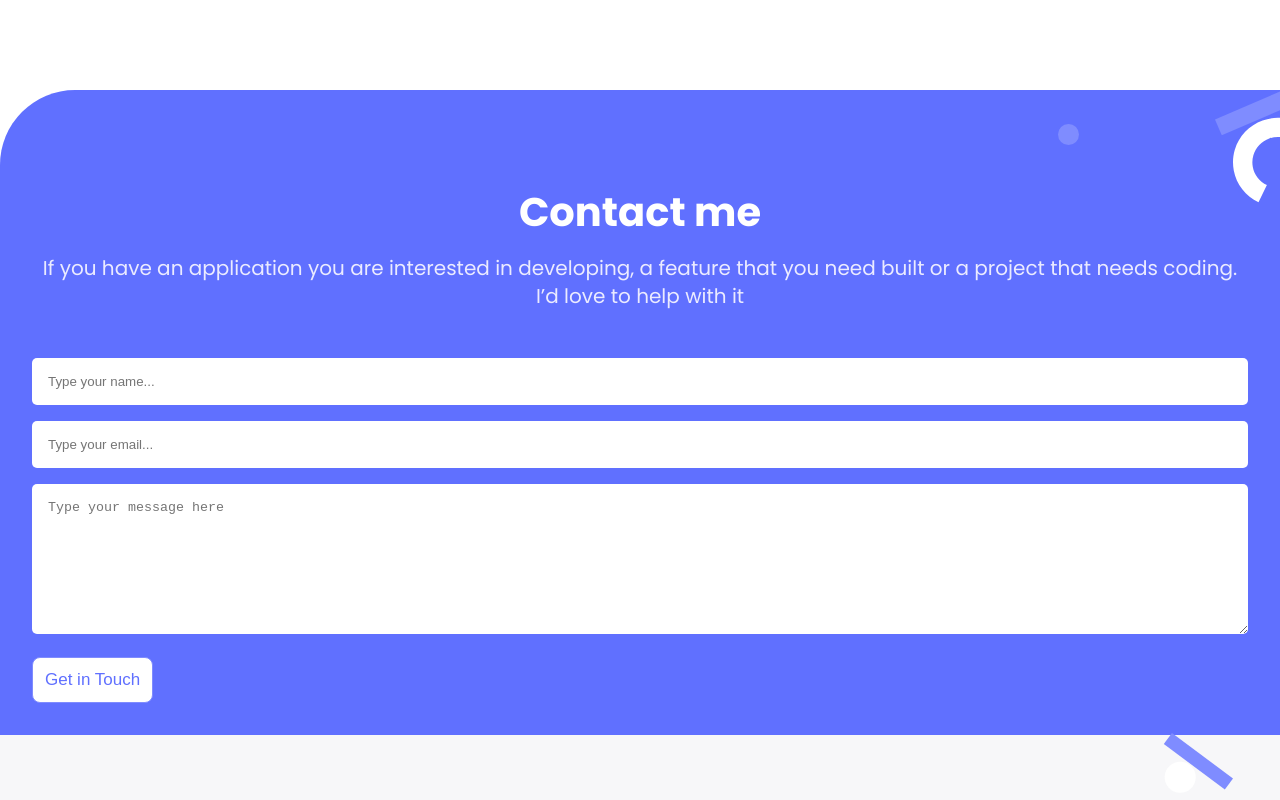
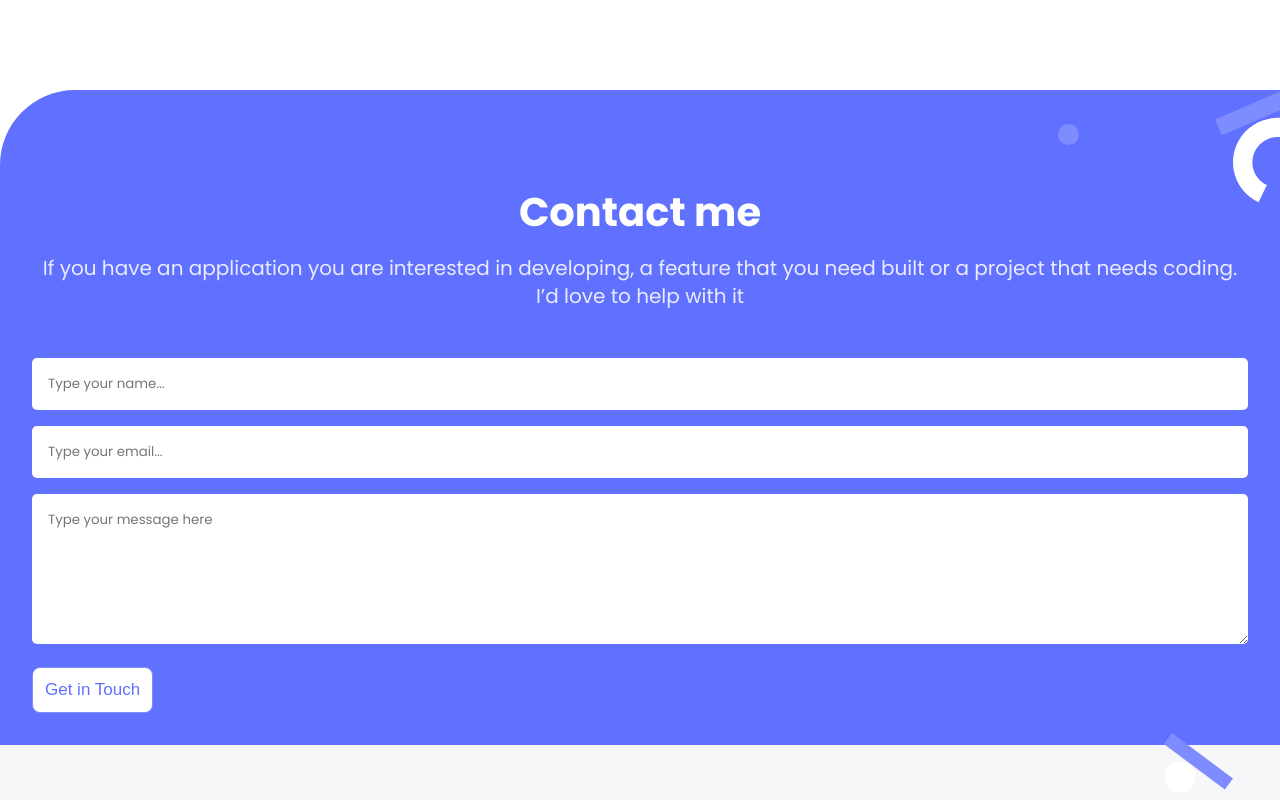
Before and after one commit to AhmedHossam01/mpp, a website: page index.html in a window 1280 px wide. Shown: the part 3841-4641 px from the top of the page. Drawn offline with Linux system fonts and the light colour scheme.

Commit message:
Connect formspree and change style

```diff
--- a/index.html
+++ b/index.html
@@ -242,7 +242,7 @@
             to help with it
           </p>
 
-          <form action="" method="post" class="contact-form">
+          <form action="https://formspree.io/f/mrgjezqe" method="post" class="contact-form">
             <ul>
               <li>
                 <input
@@ -257,7 +257,7 @@
 
               <li>
                 <input
-                  name="mail"
+                  name="_replyto"
                   placeholder="Type your email..."
                   type="email"
                   class="input"
@@ -269,6 +269,7 @@
               <li>
                 <textarea
                   required
+                  name="message"
                   placeholder="Type your message here"
                   class="input textarea"
                   maxlength="500"
--- a/style.css
+++ b/style.css
@@ -305,10 +305,18 @@ body {
   background-color: white;
   border: 0;
   outline: 0;
+  font-family: "Poppins", sans-serif;
+  font-weight: 400;
+  font-size: 17;
+  line-height: 20px;
 }
 
 .textarea {
   height: 150px;
+  font-family: "Poppins", sans-serif;
+  font-weight: 400;
+  font-size: 17;
+  line-height: 20px;
 }
 
 .contact-submit {
```
